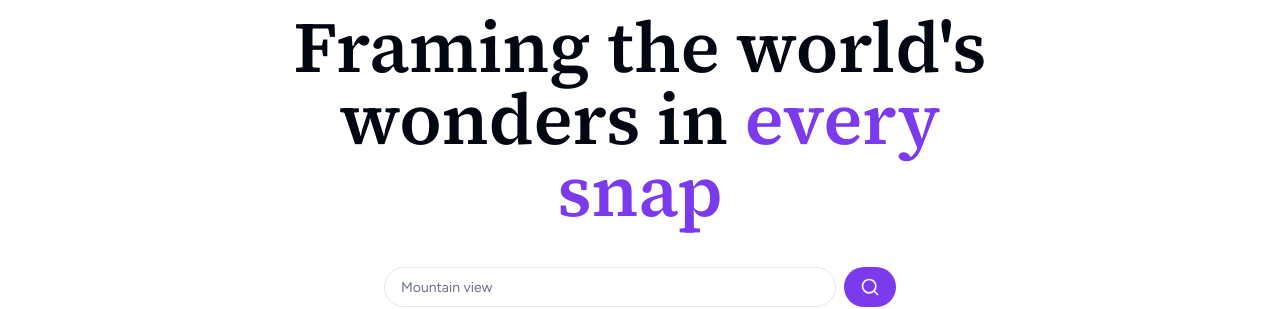
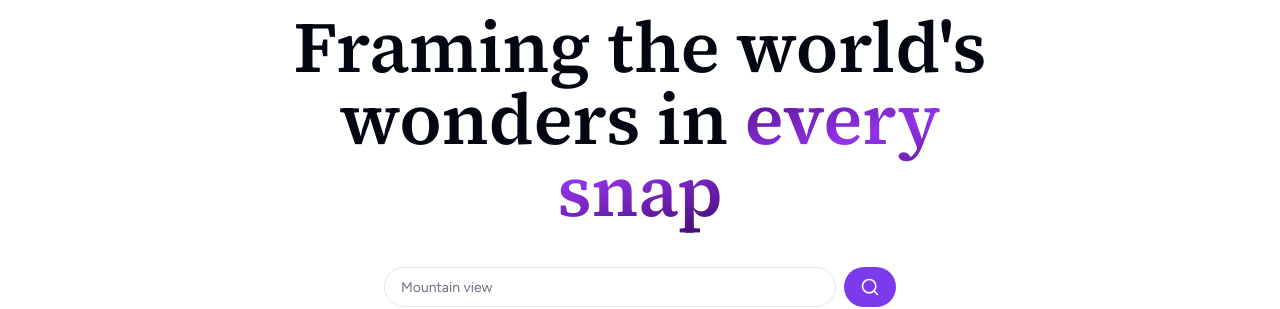
Before and after one commit to dhendisyafaa/radsnaps_web_client, a Next.js app: page / in a window 1280 px wide. Shown: the part 243-552 px from the top of the page. Built offline with nearby package versions, Linux system fonts and the light colour scheme; no server answers.

Commit message:
feat: change color to gradient purple for text in span

```diff
--- a/src/components/homepage/HeroSection.tsx
+++ b/src/components/homepage/HeroSection.tsx
@@ -14,7 +14,9 @@ export default function HeroSection() {
       </div>
       <p className="font-semibold font-source-serif text-5xl md:text-7xl text-center mb-10">
         Framing the world&apos;s wonders in{" "}
-        <span className="text-primary">every snap</span>
+        <span className="bg-gradient-to-br from-purple-950 via-purple-600 to-purple-950 bg-clip-text text-transparent">
+          every snap
+        </span>
       </p>
       <SeachBarComponent className="max-w-lg" endpoint={"image"} />
     </div>
```
